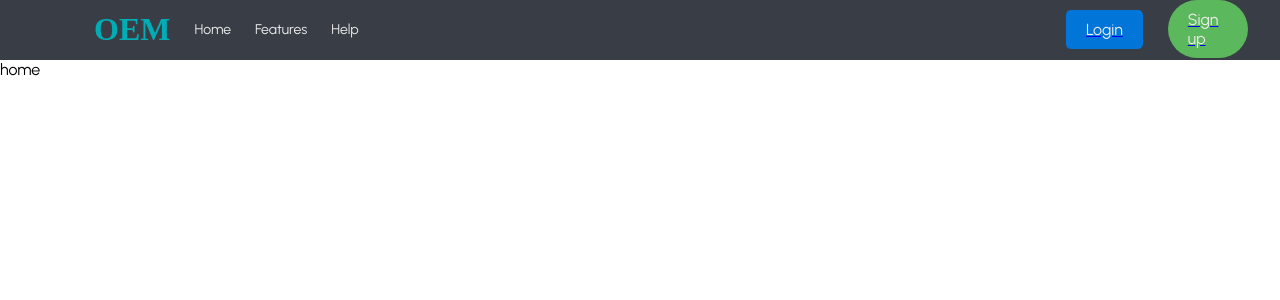
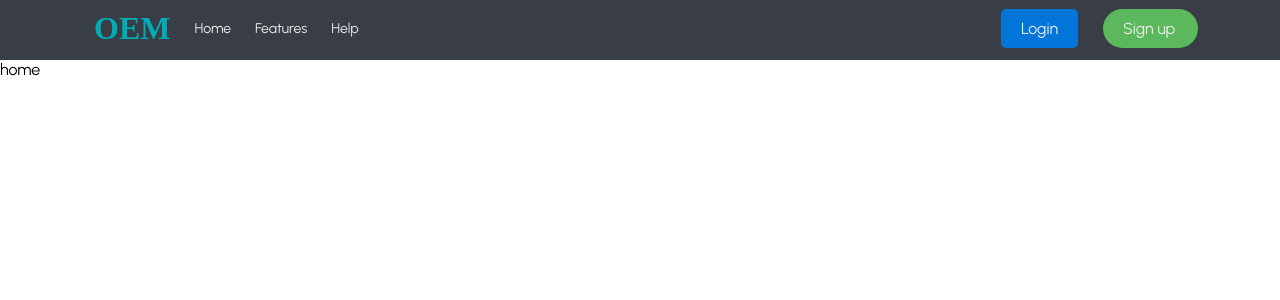
Before and after one commit to MadonisP/Quiz-app-remastered, a React (Create React App) app: page / in a window 1280 px wide. Shown: the top 300 px of the page. Built offline with nearby package versions, Linux system fonts and the light colour scheme; a web font is replaced by a local one.

Commit message:
Complated navbar

```diff
--- a/src/App.js
+++ b/src/App.js
@@ -1,5 +1,5 @@
 import Home from "./pages/Home";
-import { BrowserRouter as Router, Routes, Route } from 'react-router-dom';
+import { Routes, Route } from 'react-router-dom';
 import Login from "./pages/Login";
 import Register from "./pages/Register";
 import Navbar from "./components/Navbar";
--- a/src/components/Navbar.jsx
+++ b/src/components/Navbar.jsx
@@ -1,15 +1,7 @@
 import React from 'react'
-import styled, { keyframes, css } from 'styled-components'
+import styled  from 'styled-components'
 import { Link } from "react-router-dom";
 
-const pulse = keyframes`
-  0% {
-    opacity: 0;
-  }
-  100% {
-    opacity: 1;
-  }
-`;
 
 const Container = styled.div`
 height:60px;
@@ -49,9 +41,6 @@ border:none;
 &:hover {
     background-color: #222831;
   }
-&:active{
-    background-color: #222831;
-}
 `
 
 const Right = styled.div`
@@ -62,6 +51,7 @@ justify-content:flex-end;
 `
 
 const MenuItemFirst = styled.div`
+width:55px;
 margin-right:10%;
 margin-left:25px;
 cursor: pointer;
@@ -95,15 +85,17 @@ const Navbar = () => {
             <Wrapper>
                 <Left>
                     <Logo>OEM</Logo>{/*online exam maker*/}
-                    <MenuItem animationLength="2s" active>Home</MenuItem>
-                    <MenuItem animationLength="2s" active>Features</MenuItem>
-                    <MenuItem animationLength="2s" active>Help</MenuItem>
+                    <Link to="/">
+                        <MenuItem>Home</MenuItem>
+                    </Link>
+                    <MenuItem>Features</MenuItem>
+                    <MenuItem>Help</MenuItem>
                 </Left>
                 <Right>
-                    <Link to="/login">
+                    <Link to="/login" style={{ textDecoration: "none" }}>
                         <MenuItemSecond>Login</MenuItemSecond>
                     </Link>
-                    <Link to="/register">
+                    <Link to="/register" style={{ textDecoration: "none", marginRight: "10%" }}>
                         <MenuItemFirst>Sign up</MenuItemFirst>
                     </Link>
                 </Right>
```
